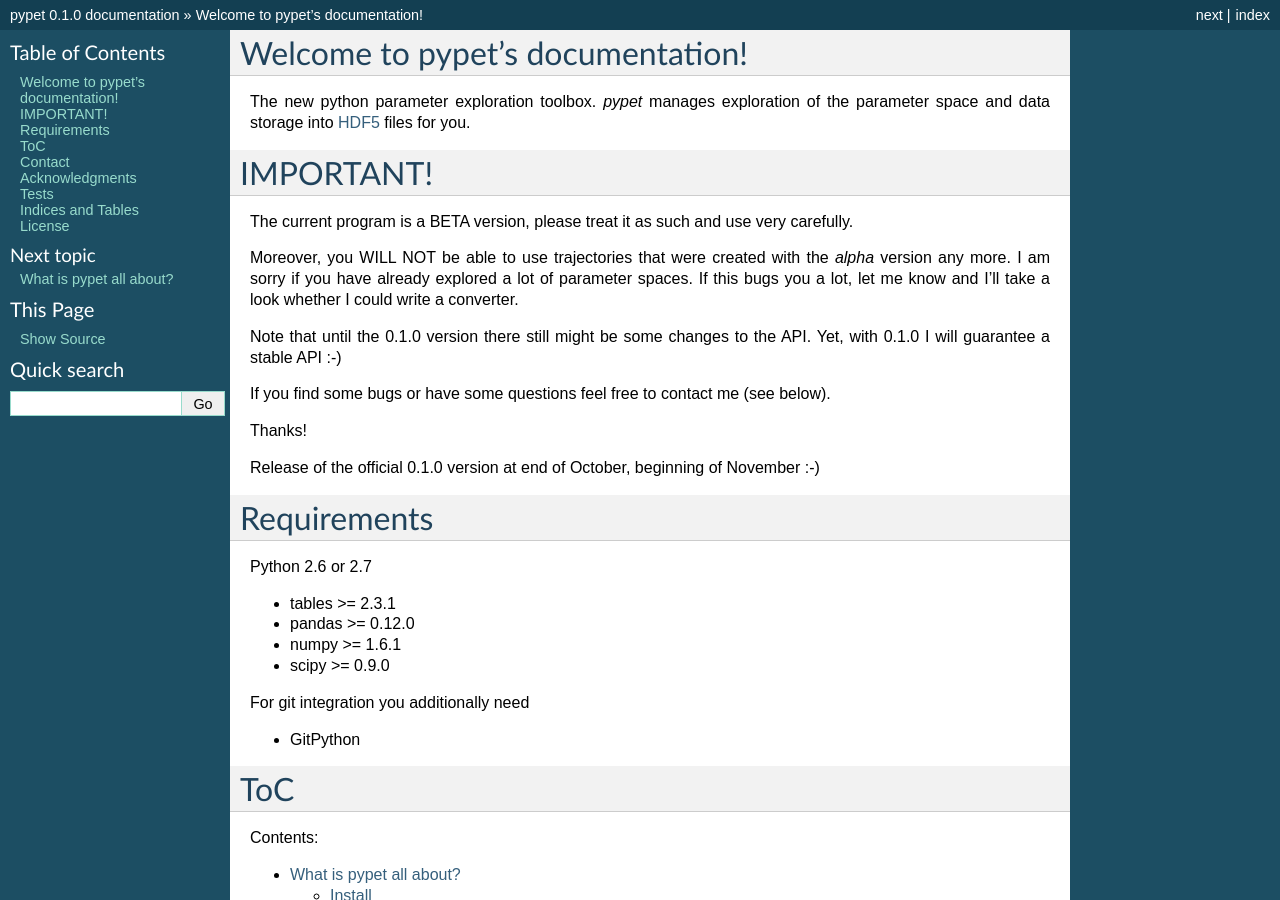
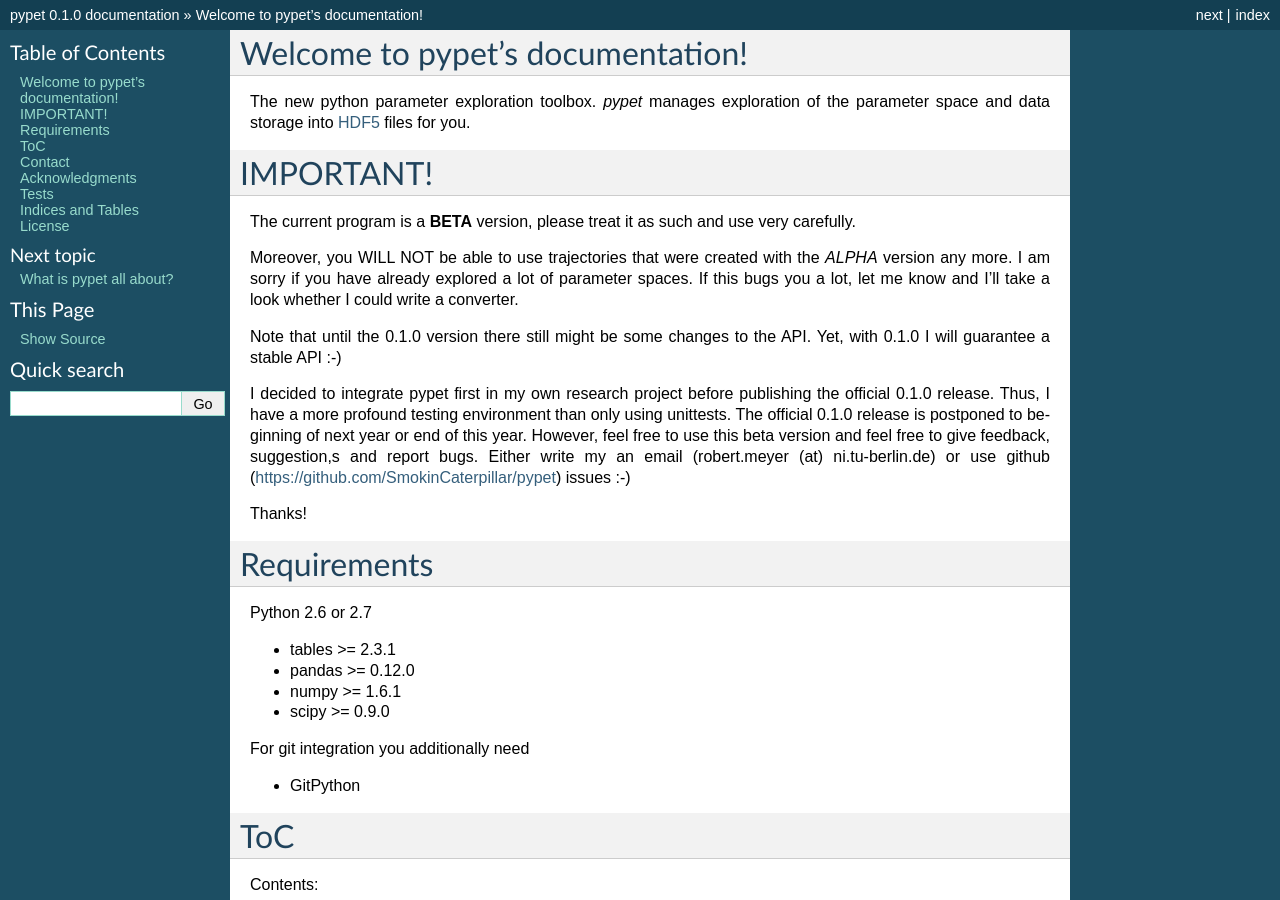
Before and after one commit to SmokinCaterpillar/pypet, a Sphinx documentation site: the page built from doc/source/index.rst, in a window 1280 px wide and 900 px high. Built offline with Sphinx 7.4.7, drawn with Linux system fonts in a browser that asks for light colours; some of the changed text lies outside the part shown.

```diff
--- a/doc/source/examplesdoc/example_07.rst
+++ b/doc/source/examplesdoc/example_07.rst
@@ -8,9 +8,7 @@
 Download: :download:`example_07_brian_network.py <../../../examples/example_07_brian_network.py>`
 
 Find an example usage with BRIAN_ below.
-(So far coding style is quite bad in this example, I am going to change that soon).
 
 .. _BRIAN: http://briansimulator.org/
 
-
 .. literalinclude:: ../../../examples/example_07_brian_network.py
--- a/doc/source/index.rst
+++ b/doc/source/index.rst
@@ -15,10 +15,11 @@
 ===========================
 IMPORTANT!
 ===========================
-The current program is a BETA version,
+
+The current program is a **BETA** version,
 please treat it as such and use very carefully.
 
-Moreover, you WILL NOT be able to use trajectories that were created with the *alpha*
+Moreover, you WILL NOT be able to use trajectories that were created with the *ALPHA*
 version any more. I am sorry if you have already explored a lot of parameter spaces.
 If this bugs you a lot, let me know and I'll take a look whether I could write
 a converter.
@@ -26,13 +27,15 @@
 Note that until the 0.1.0 version there still might be some changes to the API. Yet, with  0.1.0
 I will guarantee a stable API :-)
 
-If you find some bugs or have some questions
-feel free to contact me (see below).
+I decided to integrate pypet first in my own research project before publishing the
+official 0.1.0 release. Thus, I have a more profound testing environment than only using
+unittests. The official 0.1.0 release is postponed to beginning of next year or end of
+this year.
+However, feel free to use this beta version and feel free to give feedback,
+suggestion,s and report bugs. Either write my an email (robert.meyer (at) ni.tu-berlin.de)
+or use github (https://github.com/SmokinCaterpillar/pypet) issues :-)
 
 Thanks!
-
-Release of the official 0.1.0 version at end of October,
-beginning of November :-)
 
 ============================
 Requirements
@@ -120,6 +123,7 @@
 that you have privileges on your system to write files to a temporary folder.
 The tests suite will make use of the :func:`tempfile.gettempdir()` function to
 access a temporary folder.
+
 You can run all tests with `$ python all_tests.py` which can also be found under
 `pypet/tests`.
 You can pass additional arguments as `$ python all_tests.py -k --folder='myfolder/'` with
@@ -127,7 +131,8 @@
 they will be deleted after the completed tests)
 and `--folder=` to specify a folder where to store the hdf5 files instead of the temporary one.
 
-
+If you do not want to browse to your installation folder, you can also download
+:download:`all_tests.py <../../pypet/tests/all_tests.py>`.
 
 ===================
 Indices and Tables
```
Also changed, not shown: README.md (+7 -12 lines), 3 other files.
